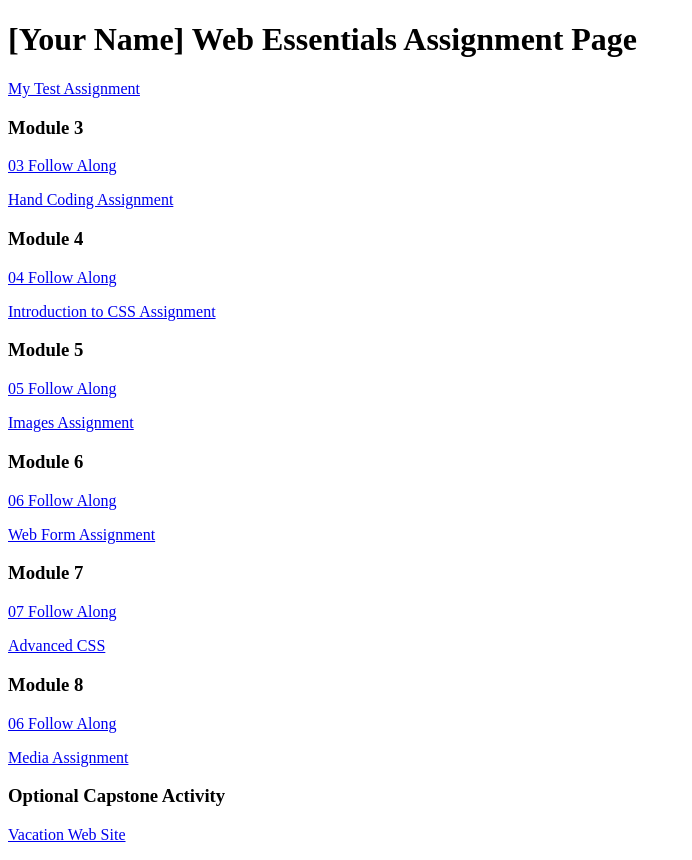
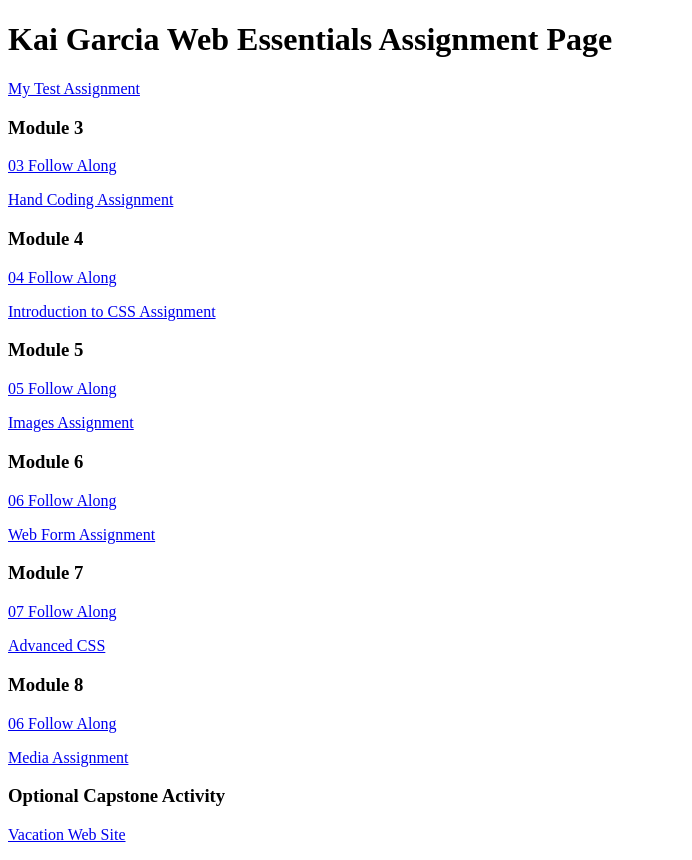
Before and after one commit to Kaiisawesome12/dwdd1600, a plain HTML site: page index.html in a window 1280 px wide. Shown: the whole page, without its empty margins (0-692 px from the left). Drawn offline with Linux system fonts and the light colour scheme.

Commit message:
added my name

```diff
--- a/index.html
+++ b/index.html
@@ -6,7 +6,7 @@
 		<title>dwdd 1600 assignment list page</title>
 	</head>
 	<body>
-		<h1>[Your Name] Web Essentials Assignment Page</h1>
+		<h1>Kai Garcia Web Essentials Assignment Page</h1>
 		<p><a href="01test">My Test Assignment</a></p>
 
 		<h3>Module 3</h3>
```
